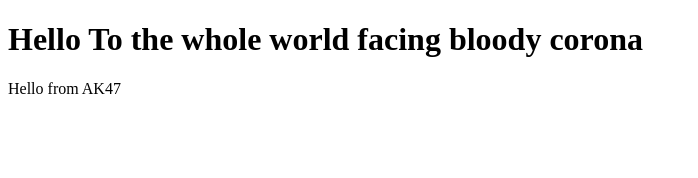
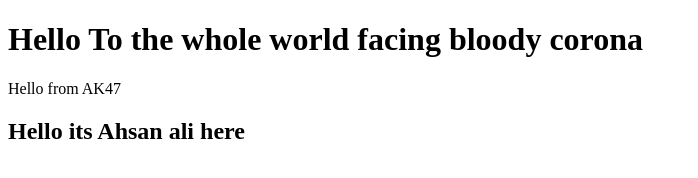
Before and after one commit to Ahsan16k3796/bootcamp2020, a plain HTML site: page index.html in a window 1280 px wide. Shown: the whole page, without its empty margins (0-698 px from the left). Drawn offline with Linux system fonts and the light colour scheme.

Commit message:
modified index.html

```diff
--- a/index.html
+++ b/index.html
@@ -8,5 +8,6 @@
 <body>
     <h1>Hello To the whole world facing bloody corona </h1>
     <div>Hello from AK47</div>
+    <h2>Hello its Ahsan ali here</h2>
 </body>
 </html>
```
